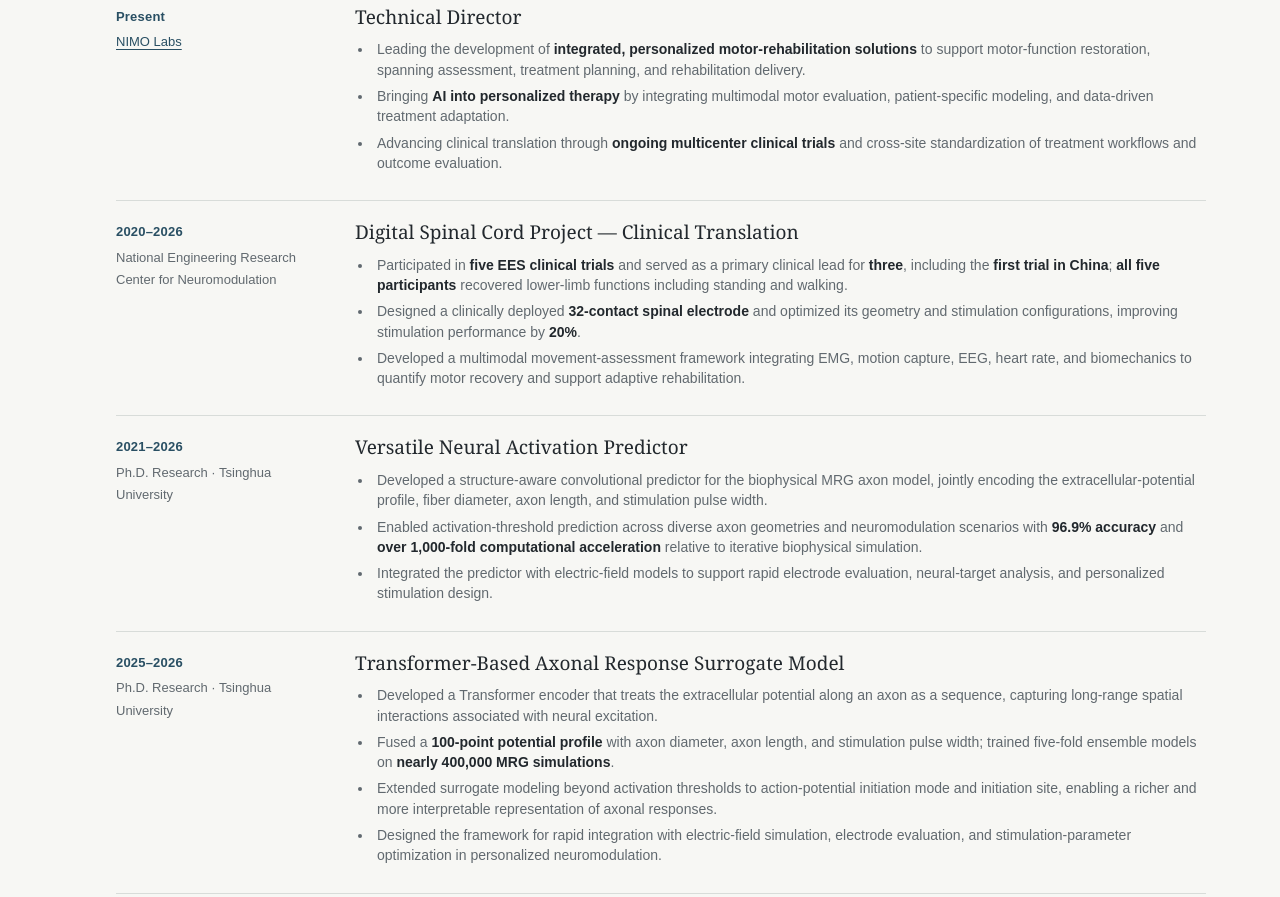
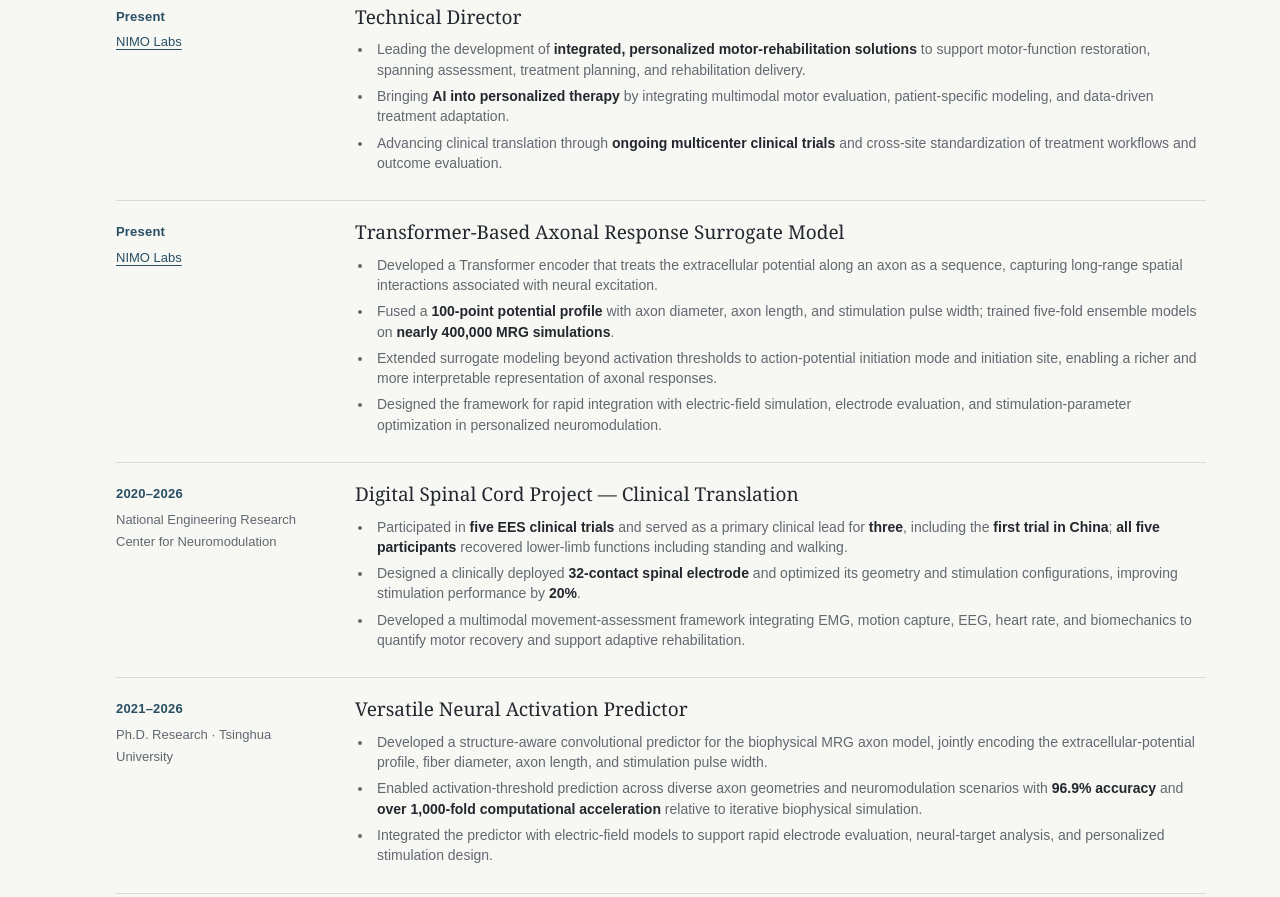
Before and after one commit to LHD-LHD/MyCV, a plain HTML site: page index.html in a window 1280 px wide. Shown: the part 2887-3784 px from the top of the page. Drawn offline with Linux system fonts and the light colour scheme.

Commit message:
Correct transformer project affiliation

```diff
--- a/index.html
+++ b/index.html
@@ -102,9 +102,9 @@
       <header class="section-title"><span>04</span><h2>Projects & Experience</h2></header>
       <div class="project-list">
         <article class="project"><div class="project-meta"><time>Present</time><span><a href="https://www.nimoneuro.com/" target="_blank" rel="noopener">NIMO Labs</a></span></div><div class="project-body"><h3>Technical Director</h3><ul><li>Leading the development of <strong>integrated, personalized motor-rehabilitation solutions</strong> to support motor-function restoration, spanning assessment, treatment planning, and rehabilitation delivery.</li><li>Bringing <strong>AI into personalized therapy</strong> by integrating multimodal motor evaluation, patient-specific modeling, and data-driven treatment adaptation.</li><li>Advancing clinical translation through <strong>ongoing multicenter clinical trials</strong> and cross-site standardization of treatment workflows and outcome evaluation.</li></ul></div></article>
+        <article class="project"><div class="project-meta"><time>Present</time><span><a href="https://www.nimoneuro.com/" target="_blank" rel="noopener">NIMO Labs</a></span></div><div class="project-body"><h3>Transformer-Based Axonal Response Surrogate Model</h3><ul><li>Developed a Transformer encoder that treats the extracellular potential along an axon as a sequence, capturing long-range spatial interactions associated with neural excitation.</li><li>Fused a <strong>100-point potential profile</strong> with axon diameter, axon length, and stimulation pulse width; trained five-fold ensemble models on <strong>nearly 400,000 MRG simulations</strong>.</li><li>Extended surrogate modeling beyond activation thresholds to action-potential initiation mode and initiation site, enabling a richer and more interpretable representation of axonal responses.</li><li>Designed the framework for rapid integration with electric-field simulation, electrode evaluation, and stimulation-parameter optimization in personalized neuromodulation.</li></ul></div></article>
         <article class="project"><div class="project-meta"><time>2020–2026</time><span>National Engineering Research Center for Neuromodulation</span></div><div class="project-body"><h3>Digital Spinal Cord Project — Clinical Translation</h3><ul><li>Participated in <strong>five EES clinical trials</strong> and served as a primary clinical lead for <strong>three</strong>, including the <strong>first trial in China</strong>; <strong>all five participants</strong> recovered lower-limb functions including standing and walking.</li><li>Designed a clinically deployed <strong>32-contact spinal electrode</strong> and optimized its geometry and stimulation configurations, improving stimulation performance by <strong>20%</strong>.</li><li>Developed a multimodal movement-assessment framework integrating EMG, motion capture, EEG, heart rate, and biomechanics to quantify motor recovery and support adaptive rehabilitation.</li></ul></div></article>
         <article class="project"><div class="project-meta"><time>2021–2026</time><span>Ph.D. Research · Tsinghua University</span></div><div class="project-body"><h3>Versatile Neural Activation Predictor</h3><ul><li>Developed a structure-aware convolutional predictor for the biophysical MRG axon model, jointly encoding the extracellular-potential profile, fiber diameter, axon length, and stimulation pulse width.</li><li>Enabled activation-threshold prediction across diverse axon geometries and neuromodulation scenarios with <strong>96.9% accuracy</strong> and <strong>over 1,000-fold computational acceleration</strong> relative to iterative biophysical simulation.</li><li>Integrated the predictor with electric-field models to support rapid electrode evaluation, neural-target analysis, and personalized stimulation design.</li></ul></div></article>
-        <article class="project"><div class="project-meta"><time>2025–2026</time><span>Ph.D. Research · Tsinghua University</span></div><div class="project-body"><h3>Transformer-Based Axonal Response Surrogate Model</h3><ul><li>Developed a Transformer encoder that treats the extracellular potential along an axon as a sequence, capturing long-range spatial interactions associated with neural excitation.</li><li>Fused a <strong>100-point potential profile</strong> with axon diameter, axon length, and stimulation pulse width; trained five-fold ensemble models on <strong>nearly 400,000 MRG simulations</strong>.</li><li>Extended surrogate modeling beyond activation thresholds to action-potential initiation mode and initiation site, enabling a richer and more interpretable representation of axonal responses.</li><li>Designed the framework for rapid integration with electric-field simulation, electrode evaluation, and stimulation-parameter optimization in personalized neuromodulation.</li></ul></div></article>
         <article class="project"><div class="project-meta"><time>2021–2026</time><span>Ph.D. Research · Tsinghua University</span></div><div class="project-body"><h3>Patient-Specific EES Modeling & Closed-Loop Optimization</h3><ul><li>Built personalized digital spinal-cord twins coupling three-dimensional finite-element electric fields with dorsal-root and dorsal-column activation across <strong>nine fiber diameters</strong>.</li><li>Constructed bilateral stimulation–response datasets containing <strong>over 12,000 samples</strong>, with neural features spanning <strong>20 anatomical regions</strong> paired with <strong>16-channel EMG</strong>; trained patient- and side-specific <strong>five-fold ensemble models</strong> for muscle-response prediction.</li><li>Developed an end-to-end pipeline linking Bayesian parameter recommendation, FEM simulation, neural activation, EMG prediction, and <strong>five movement objectives</strong>.</li><li>Created a complementary Coordinate-GCN workflow that directly predicts multi-channel muscle responses and ranks <strong>1,000 candidate settings per round</strong> for accelerated parameter recommendation.</li></ul></div></article>
         <article class="project"><div class="project-meta"><time>2023</time><span>COMAC Flight Test Center</span></div><div class="project-body"><h3>Flight Data Analysis & Visualization</h3><ul><li>Developed and delivered <strong>C919 QAR</strong> data-analysis software with integrated query and computation capabilities.</li><li>Designed an automated <strong>ARJ21</strong> flight-test analysis and visualization workflow for rapid analysis and quality assessment.</li></ul></div></article>
       </div>
```
